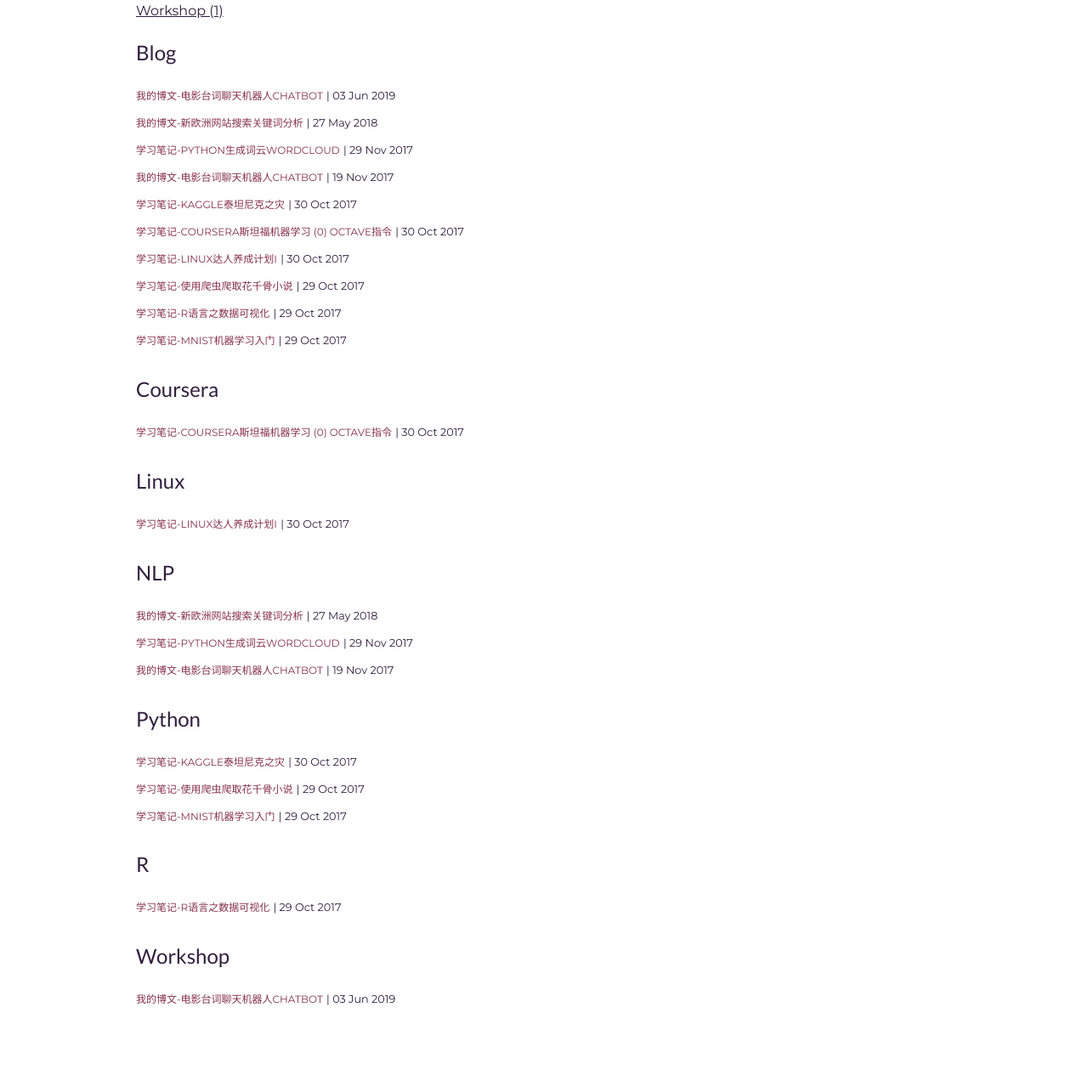
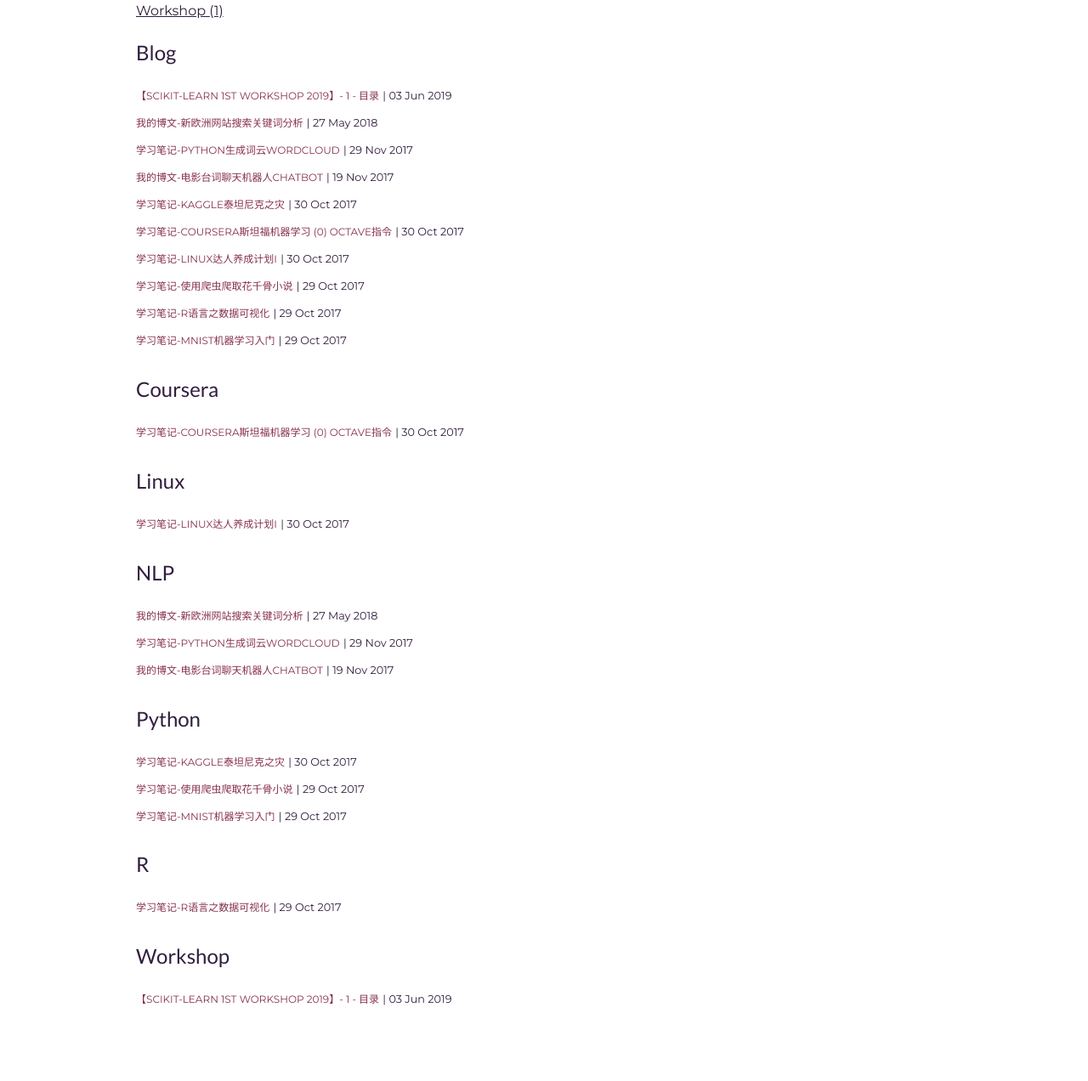
Before and after one commit to songchangyi/songchangyi.github.io, a Jekyll site: the page built from _pages/tags.html, in a window 1280 px wide. Shown: the part 430-1702 px from the top of the page at 85% size. Built offline with Jekyll 4.4.1, drawn with Linux system fonts in a browser that asks for light colours.

Commit message:
Update 2019-06-03-Sklearn-WS-menu.md

```diff
--- a/_posts/2019-06-03-Sklearn-WS-menu.md
+++ b/_posts/2019-06-03-Sklearn-WS-menu.md
@@ -1,6 +1,6 @@
 ---
 layout: post
-title: 我的博文-电影台词聊天机器人Chatbot
+title: 【Scikit-learn 1st workshop 2019】- 1 - 目录
 date: 2019-06-03
 img: post-ws-sklearn-munu.jpg
 tags: [Blog, Workshop]
```
